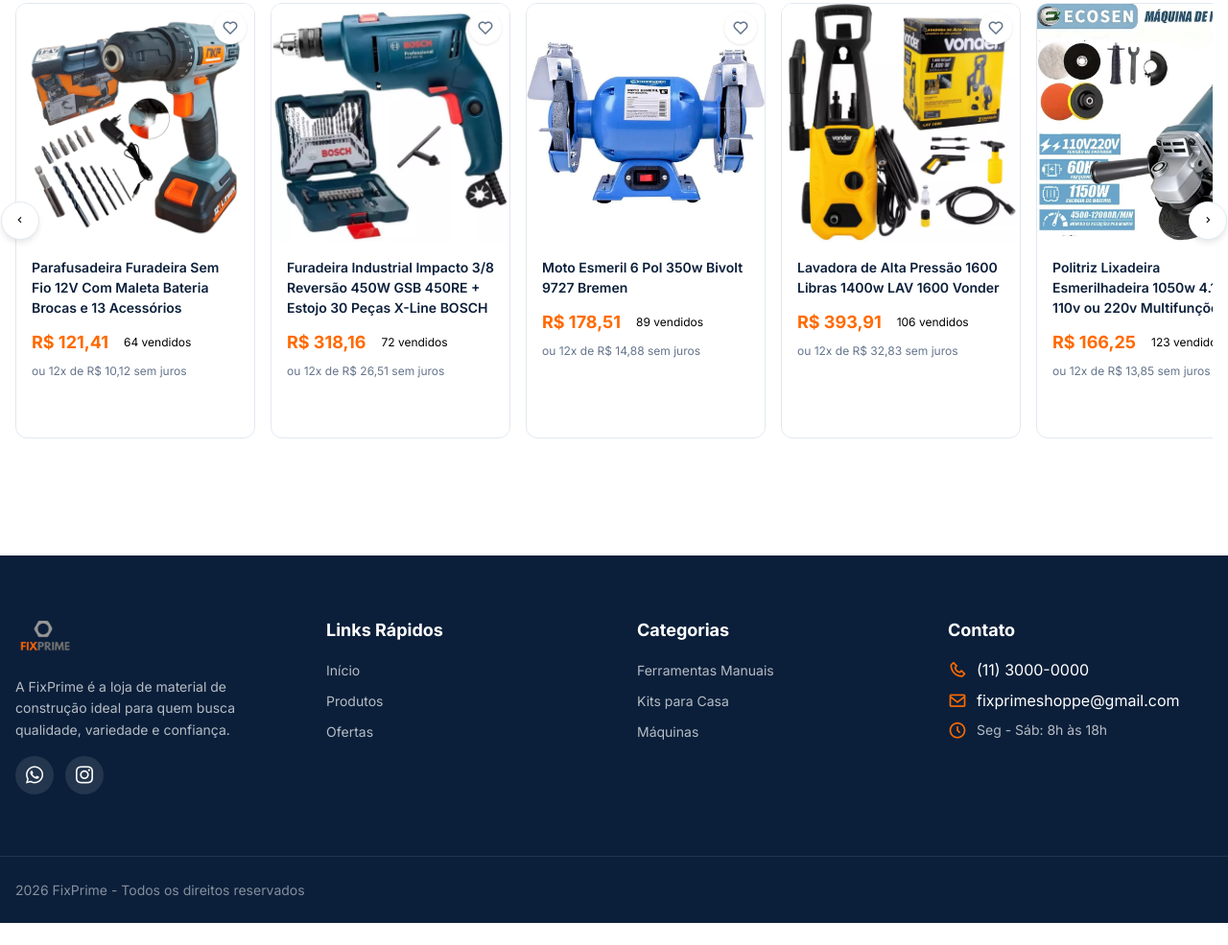
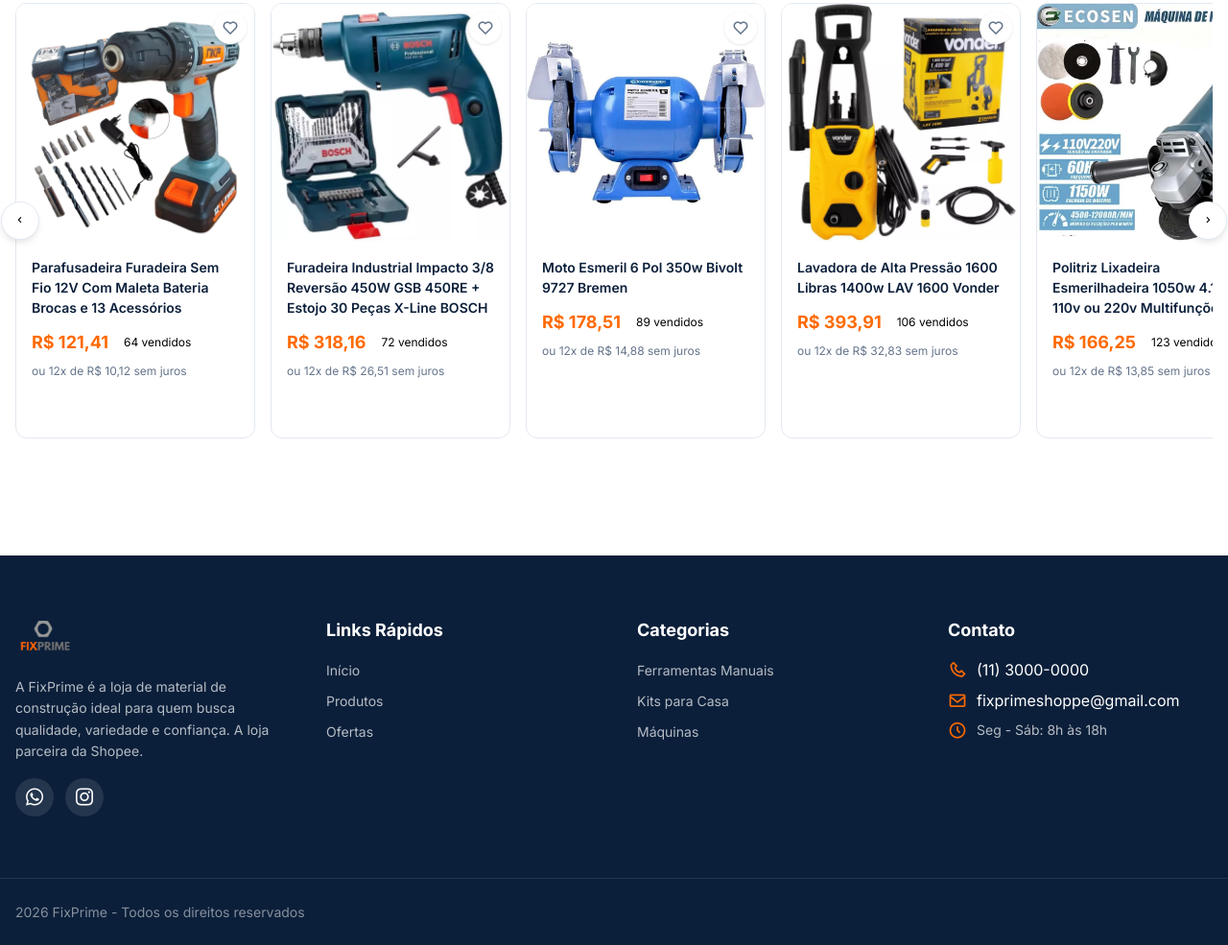
Before and after one commit to MatheusFommGarcia/FixPrime6, a plain HTML site: page index.html in a window 1280 px wide. Shown: the part 2668-3653 px from the top of the page at 96% size. Before the commit the page ends 3630 px from the top, so only its background shows below. Drawn offline with nearby package versions, Linux system fonts and the light colour scheme.

Commit message:
Add files via upload

```diff
--- a/index.html
+++ b/index.html
@@ -358,7 +358,7 @@
             <a href="#" class="logo" style="margin-bottom: 1rem; display: inline-block;">
               <img src="assets/logofp.png" alt="Logo FixPrime" style="height: 40px;">
             </a>
-            <p class="footer-about-text">A FixPrime é a loja de material de construção ideal para quem busca qualidade, variedade e confiança.</p>
+            <p class="footer-about-text">A FixPrime é a loja de material de construção ideal para quem busca qualidade, variedade e confiança. A loja parceira da Shopee.</p>
             <div class="footer-social">
               <a href="https://wa.me/5500000000000" target="_blank" class="footer-social-link"><i class='bx bxl-whatsapp' style='font-size: 24px;'></i></a>
               <a href="https://www.instagram.com/fixprime_?igsh=MTNnbXU3cTRzZTd2Zg==" target="_blank" class="footer-social-link"><i class='bx bxl-instagram' style='font-size: 24px;'></i></a>
```
